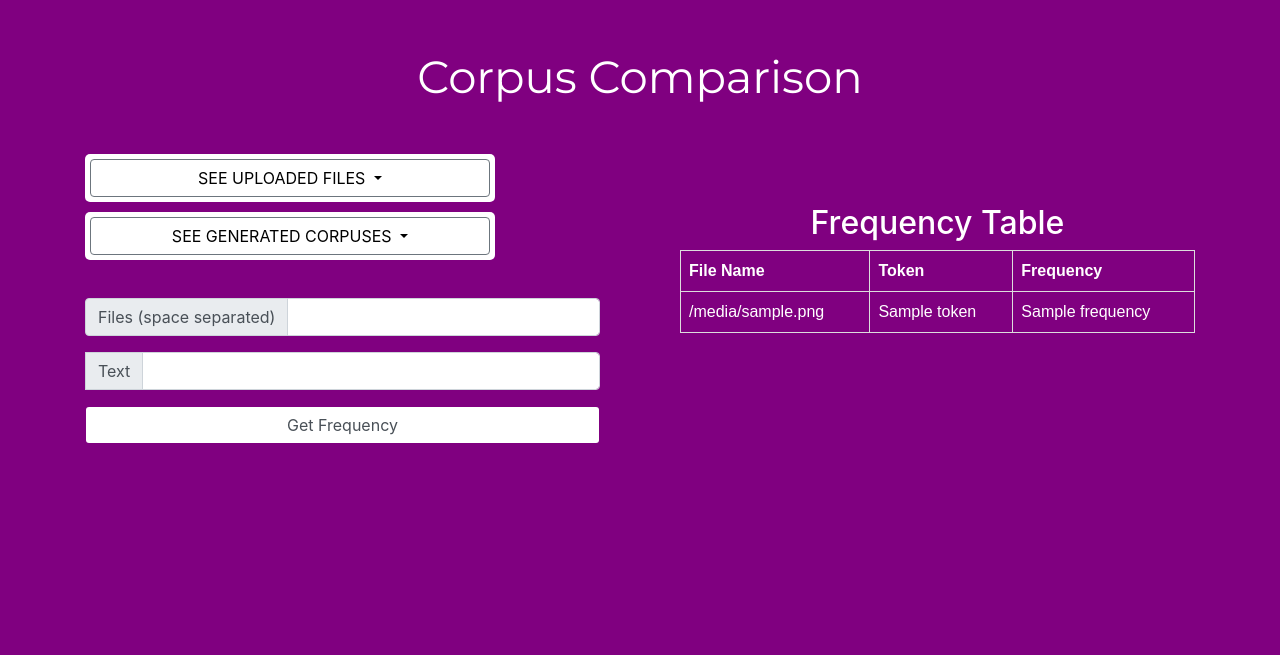
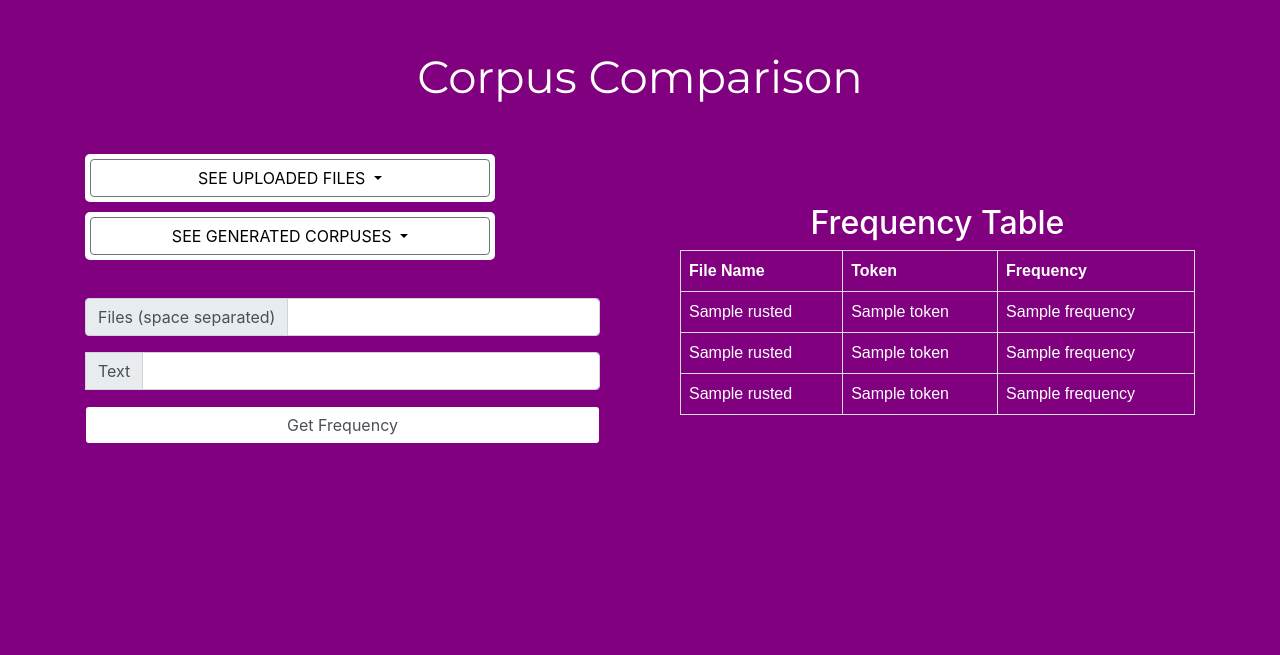
Before and after one commit to samacker77/NLP-Analysis-App, a Flask app: template app/templates/functionality5.html in a window 1280 px wide. Shown: the part 56-711 px from the top of the page. Run offline with Flask 2, Linux system fonts and the light colour scheme; the template is opened without the code that fills it: most values are stand-ins (such as "Sample title", 1, 10 or a date in 2020); some libraries are stand-ins or nearby versions.

```diff
--- a/app/templates/functionality5.html
+++ b/app/templates/functionality5.html
@@ -210,7 +210,29 @@ tr:nth-child(even) {
   </tr>
           {% for each in data %}
             <tr>
-                <td>{{each.get('file')}}</td>
+                <td>{{each.get('rusted')}}</td>
+                <td>{{each.get('token')}}</td>
+                <td>{{each.get('frequency')}}</td>
+            </tr>
+            {%endfor%}
+
+
+  </tr>
+            </tr>
+          {% for each in data %}
+            <tr>
+                <td>{{each.get('rusted')}}</td>
+                <td>{{each.get('token')}}</td>
+                <td>{{each.get('frequency')}}</td>
+            </tr>
+            {%endfor%}
+
+
+  </tr>
+            </tr>
+          {% for each in data %}
+            <tr>
+                <td>{{each.get('rusted')}}</td>
                 <td>{{each.get('token')}}</td>
                 <td>{{each.get('frequency')}}</td>
             </tr>
```
